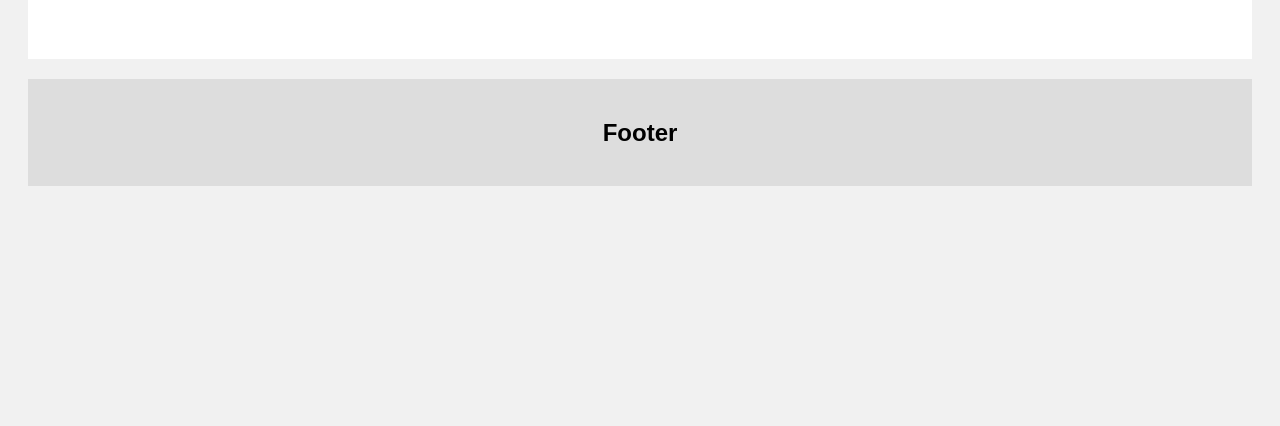
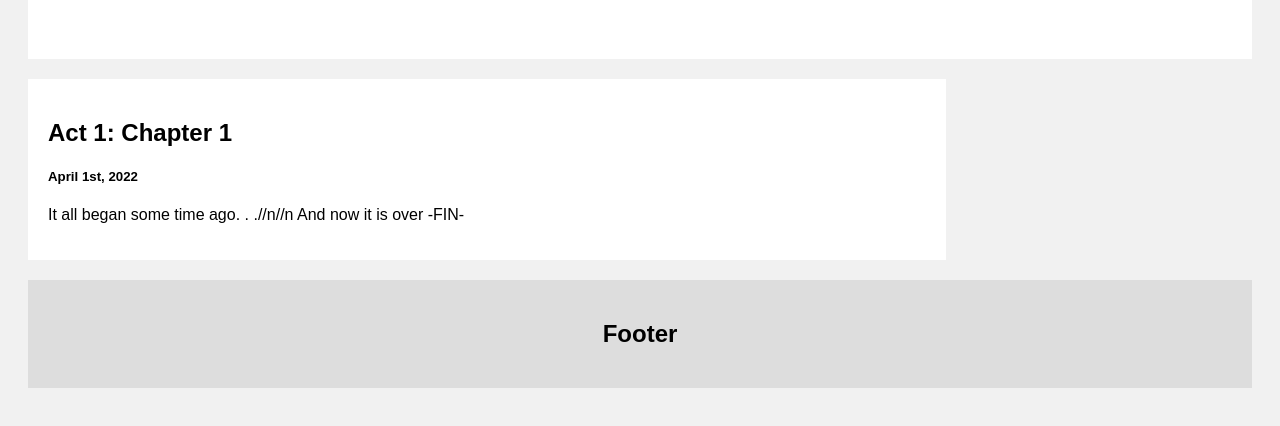
Before and after one commit to Dangey/dangey.github.io, a plain HTML site: page index.html in a window 1280 px wide. Shown: the part 198-624 px from the top of the page. Drawn offline with Linux system fonts and the light colour scheme.

Commit message:
add posts

```diff
--- a/index.html
+++ b/index.html
@@ -11,7 +11,7 @@
 
 <div class="row">
   <div class="leftcolumn">
-    <!--POSTS-->
+    <div class="card"><h2>Act 1: Chapter 1</h2><h5>April 1st, 2022</h5><p>It all began some time ago. . .//n//n And now it is over -FIN-</p></div>
   </div>
 </div>
 
```
